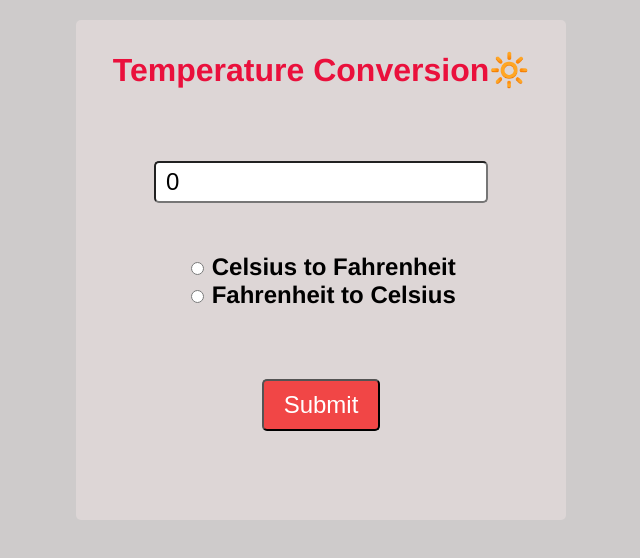
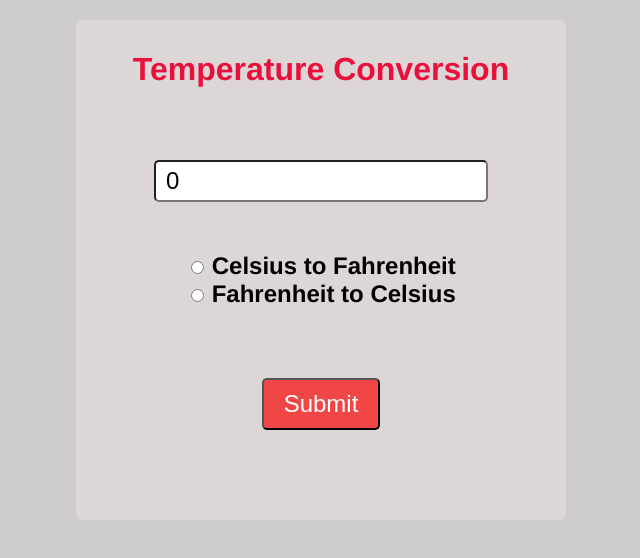
Before and after one commit to adam-rifai/Temperature-Conversion, a plain HTML site: page index.html in a window 1280 px wide. Shown: the whole page, without its empty margins (319-959 px from the left). Drawn offline with Linux system fonts and the light colour scheme.

Commit message:
Update index.html

```diff
--- a/index.html
+++ b/index.html
@@ -8,7 +8,7 @@
 </head>
 <body>
   <form>
-    <h1>Temperature Conversion🔆</h1>
+    <h1>Temperature Conversion</h1>
     <input type="number" id="numberBox" value="0"><br>
     <!-- <label for="numberBox">:Type a unit</label><br> -->
     <input type="radio" name="unit" id="radio1">
```
